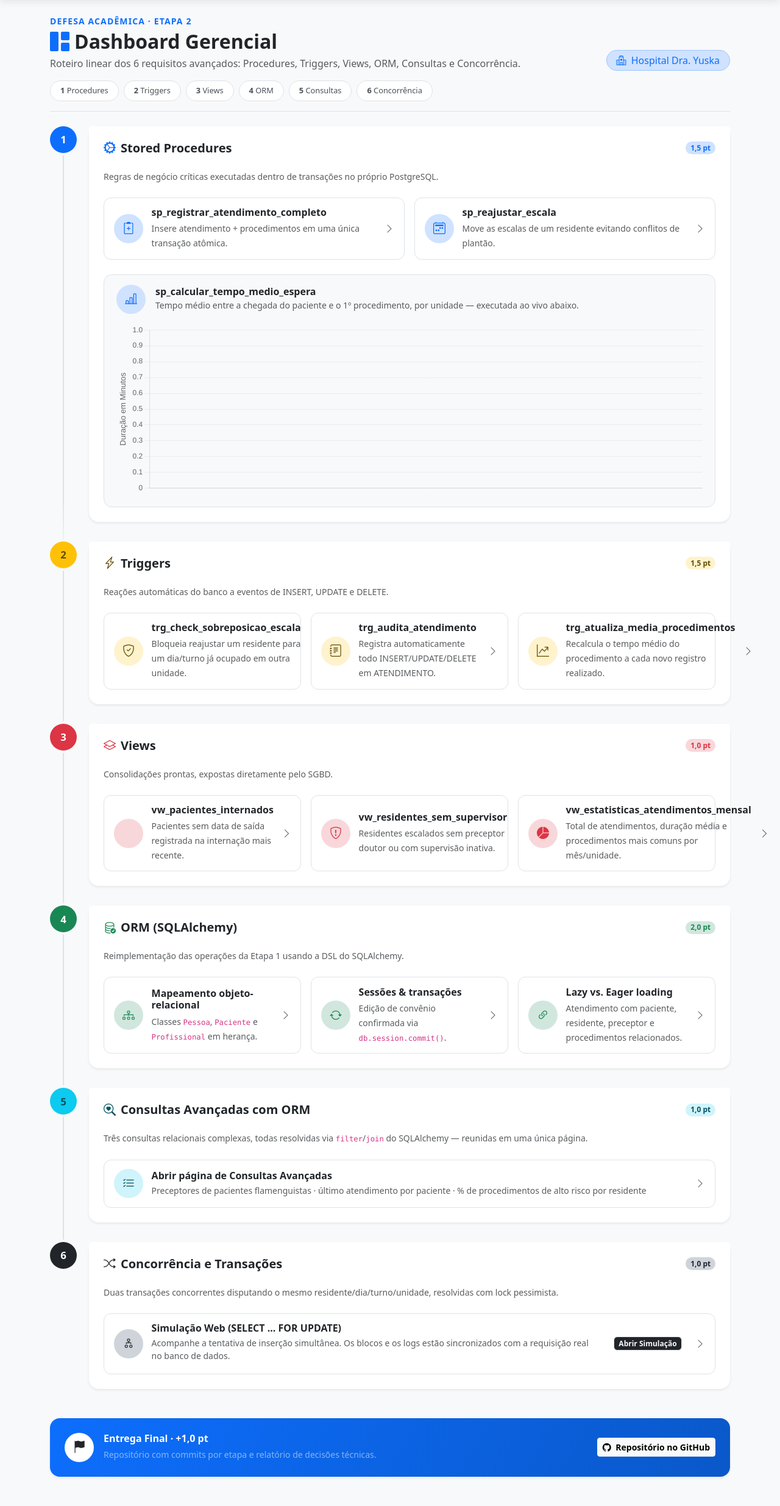
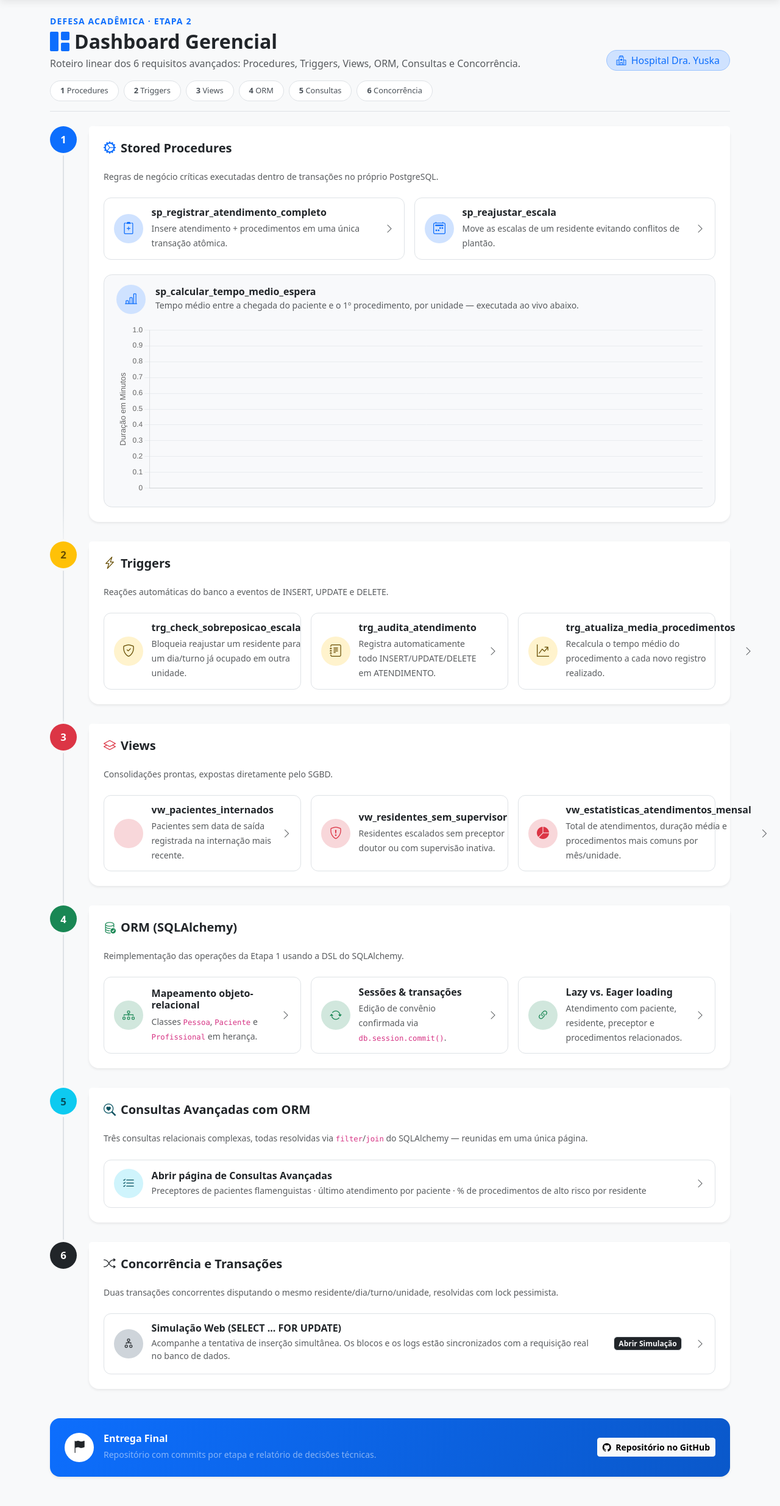
Before and after one commit to antoniofpneto/Sistema-de-Gestao-Hospitalar-Dra-Yuska-Maritan-Brito-Projeto-Banco-de-Dados-, a Flask app: page / in a window 1280 px wide; the page is wider, and only the part inside the window is pictured. Shown: the part 93-2563 px from the top of that part at 61% size. Run offline with Flask 3, Linux system fonts and the light colour scheme; data that the repository does not hold is empty; some libraries are stand-ins or nearby versions.

Commit message:
refactor(pontos): Remoção dos pontos no card do dashboard

```diff
--- a/app/templates/dashboard.html
+++ b/app/templates/dashboard.html
@@ -48,7 +48,6 @@
                     <h5 class="fw-bold text-dark mb-0">
                         <i class="bi bi-gear-wide-connected text-primary me-2"></i>Stored Procedures
                     </h5>
-                    <span class="badge bg-primary-subtle text-primary rounded-pill">1,5 pt</span>
                 </div>
                 <div class="card-body px-4 pb-4">
                     <p class="text-muted small mb-4">Regras de negócio críticas executadas dentro de transações no próprio PostgreSQL.</p>
@@ -103,7 +102,6 @@
                     <h5 class="fw-bold text-dark mb-0">
                         <i class="bi bi-lightning-charge text-warning-emphasis me-2"></i>Triggers
                     </h5>
-                    <span class="badge bg-warning-subtle text-warning-emphasis rounded-pill">1,5 pt</span>
                 </div>
                 <div class="card-body px-4 pb-4">
                     <p class="text-muted small mb-4">Reações automáticas do banco a eventos de INSERT, UPDATE e DELETE.</p>
@@ -154,7 +152,6 @@
                     <h5 class="fw-bold text-dark mb-0">
                         <i class="bi bi-layers text-danger me-2"></i>Views
                     </h5>
-                    <span class="badge bg-danger-subtle text-danger rounded-pill">1,0 pt</span>
                 </div>
                 <div class="card-body px-4 pb-4">
                     <p class="text-muted small mb-4">Consolidações prontas, expostas diretamente pelo SGBD.</p>
@@ -205,7 +202,6 @@
                     <h5 class="fw-bold text-dark mb-0">
                         <i class="bi bi-database-check text-success me-2"></i>ORM (SQLAlchemy)
                     </h5>
-                    <span class="badge bg-success-subtle text-success rounded-pill">2,0 pt</span>
                 </div>
                 <div class="card-body px-4 pb-4">
                     <p class="text-muted small mb-4">Reimplementação das operações da Etapa 1 usando a DSL do SQLAlchemy.</p>
@@ -256,7 +252,6 @@
                     <h5 class="fw-bold text-dark mb-0">
                         <i class="bi bi-search-heart text-info-emphasis me-2"></i>Consultas Avançadas com ORM
                     </h5>
-                    <span class="badge bg-info-subtle text-info-emphasis rounded-pill">1,0 pt</span>
                 </div>
                 <div class="card-body px-4 pb-4">
                     <p class="text-muted small mb-4">Três consultas relacionais complexas, todas resolvidas via <code>filter</code>/<code>join</code> do SQLAlchemy — reunidas em uma única página.</p>
@@ -285,7 +280,6 @@
                     <h5 class="fw-bold text-dark mb-0">
                         <i class="bi bi-shuffle text-dark me-2"></i>Concorrência e Transações
                     </h5>
-                    <span class="badge bg-dark-subtle text-dark rounded-pill">1,0 pt</span>
                 </div>
                 <div class="card-body px-4 pb-4">
                     <p class="text-muted small mb-4">Duas transações concorrentes disputando o mesmo residente/dia/turno/unidade, resolvidas com lock pessimista.</p>
@@ -315,7 +309,7 @@
         <div class="d-flex align-items-center gap-3">
             <div class="roteiro-icon bg-white text-dark"><i class="bi bi-flag-fill fs-5"></i></div>
             <div>
-                <h6 class="mb-1 fw-bold text-white">Entrega Final &middot; +1,0 pt</h6>
+                <h6 class="mb-1 fw-bold text-white">Entrega Final </h6>
                 <small class="text-white-50">Repositório com commits por etapa e relatório de decisões técnicas.</small>
             </div>
         </div>
```
